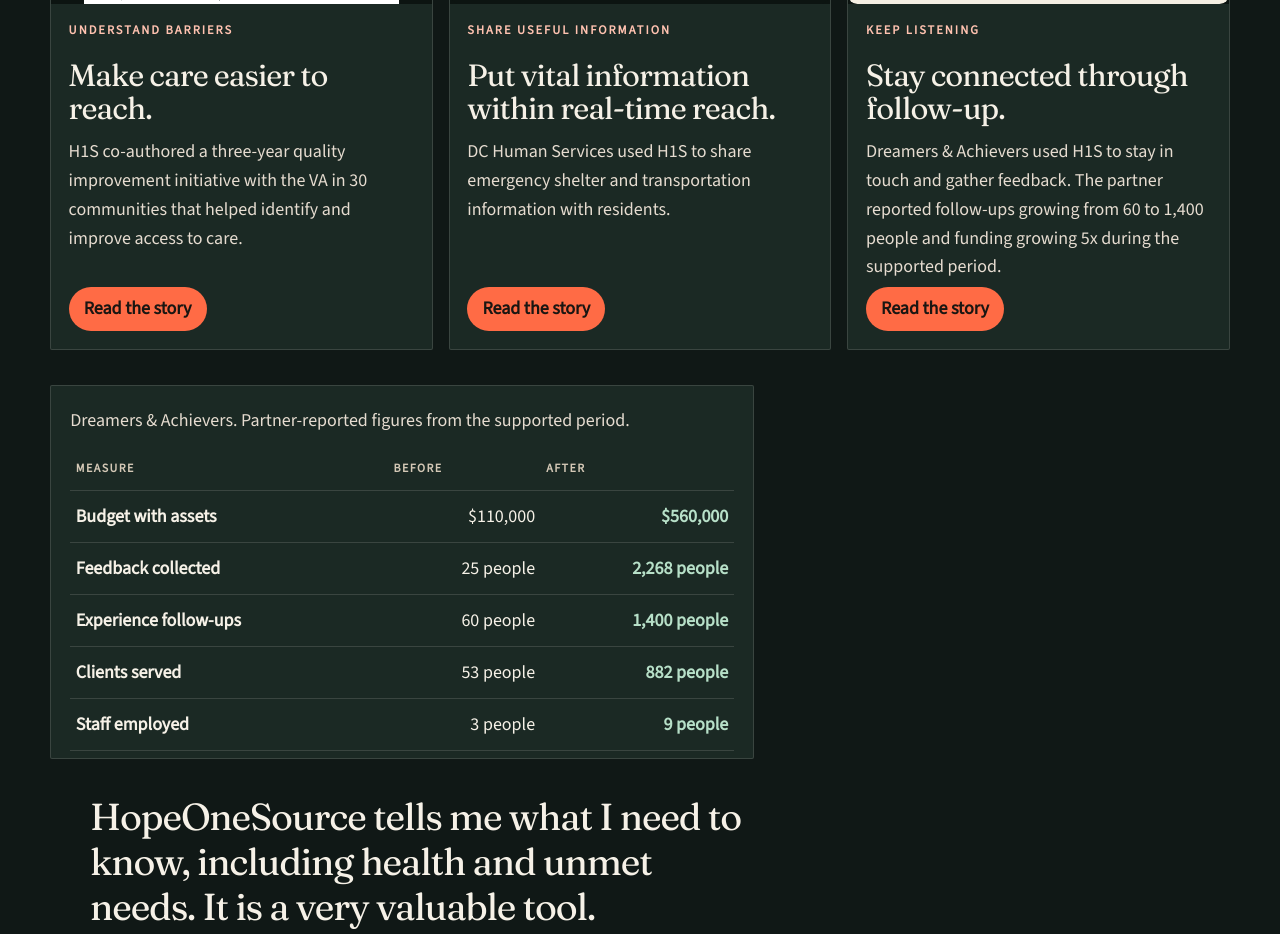
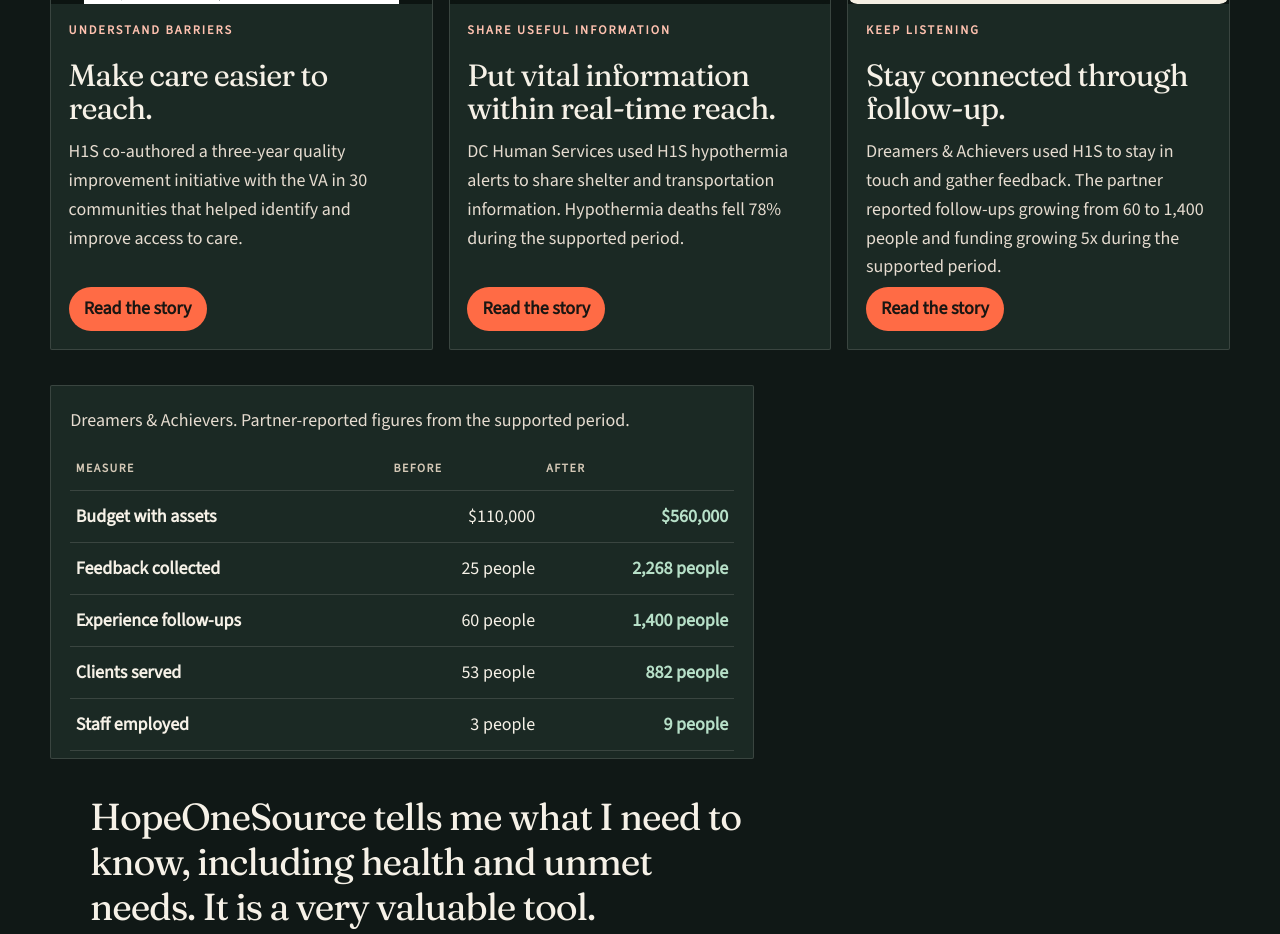
Before and after one commit to hopeonesource/hope1source.org, a React (Vite) app in the folder preview-v4/: page /learn-more in a window 1280 px wide. Shown: the part 1300-2234 px from the top of the page. Built offline with nearby package versions, Linux system fonts and the light colour scheme.

Commit message:
Include hypothermia impact in homepage card

```diff
--- a/preview-v4/src/content/stories.js
+++ b/preview-v4/src/content/stories.js
@@ -1,7 +1,7 @@
 /**
  * Stories for the recommended preview.
  * VA leads. H1S provided technical assistance. It was not the intervention.
- * DC is past tense. The 78% result stays on the story, not the home card.
+ * DC is past tense. The home card includes the supported-period 78% result.
  * No Crystal quote. No 52% claim.
  */
 export const stories = [
@@ -41,7 +41,7 @@
     title: 'Emergency shelter alerts',
     outcome: 'Share useful information',
     cardTitle: 'Put vital information within real-time reach.',
-    card: 'DC Human Services used H1S to share emergency shelter and transportation information with residents.',
+    card: 'DC Human Services used H1S hypothermia alerts to share shelter and transportation information. Hypothermia deaths fell 78% during the supported period.',
     image: 'photos/hypothermia-alert-people.svg',
     imageWidth: 900,
     imageHeight: 600,
```
Also changed, not shown: 1 other file (tests, documents, lock files or other folders).
